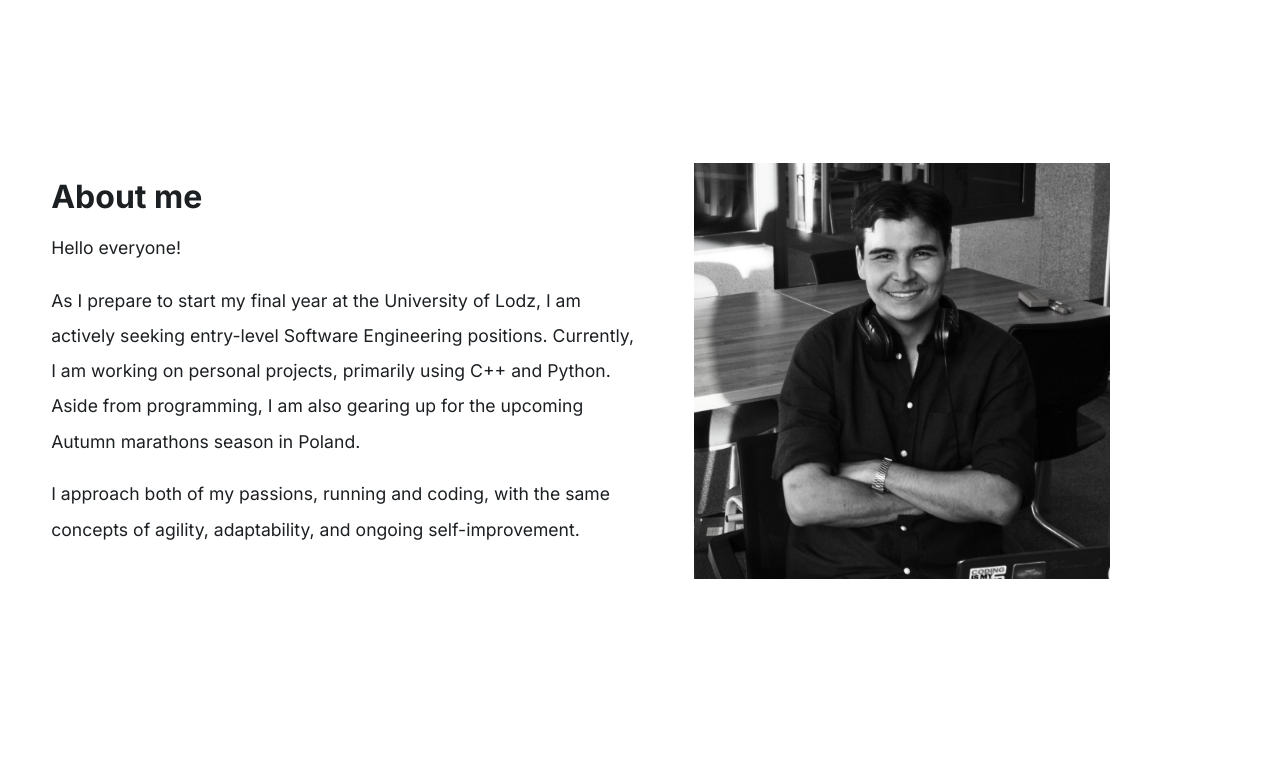
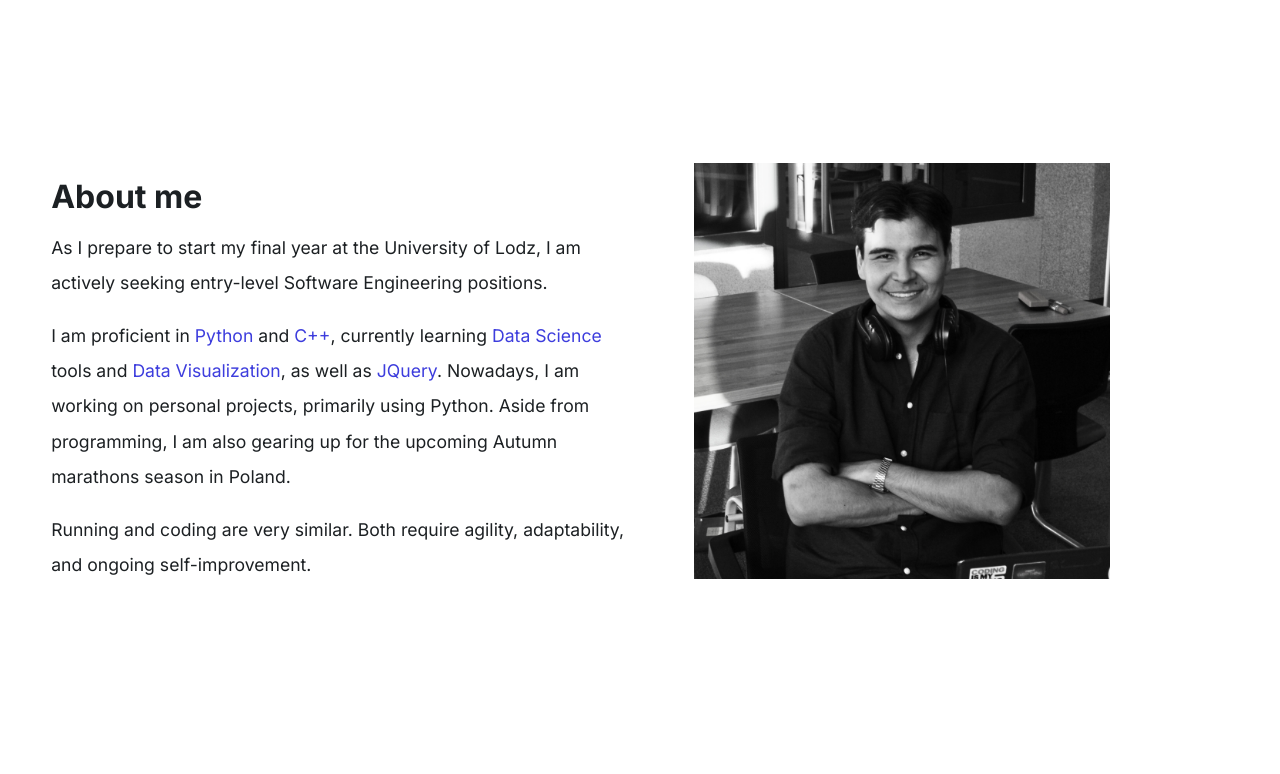
Before and after one commit to adiletbaimyrza/Portfolio, a Flask app: page /about in a window 1280 px wide. Shown: the part 605-1379 px from the top of the page. Run offline with Flask 3, Linux system fonts and the light colour scheme; some libraries are stand-ins or nearby versions.

Commit message:
changed about me paragraph

```diff
--- a/portfolio/templates/about.html
+++ b/portfolio/templates/about.html
@@ -15,16 +15,17 @@
         <div class="about-text-container">
             <h1 class="about-header">About me</h1>
             <p class="about-paragraph">
-                Hello everyone!
+                As I prepare to start my final year at the University of Lodz,
+                I am actively seeking entry-level Software Engineering positions.
             </p>
             <p class="about-paragraph">
-                As I prepare to start my final year at the University of Lodz,
-                I am actively seeking entry-level Software Engineering positions.
-                Currently, I am working on personal projects, primarily using C++ and Python.
+                I am proficient in <span class="u-accent">Python</span>
+                and <span class="u-accent">C++</span>, currently learning <span class="u-accent">Data Science</span> tools and <span class="u-accent">Data Visualization</span>, as well as <span class="u-accent">JQuery</span>.
+                Nowadays, I am working on personal projects, primarily using Python.
                 Aside from programming, I am also gearing up for the upcoming Autumn marathons season in Poland.
             </p>
             <p class="about-paragraph">
-                I approach both of my passions, running and coding, with the same concepts of agility,
+                Running and coding are very similar. Both require agility,
                 adaptability, and ongoing self-improvement.
             </p>
         </div>
```
